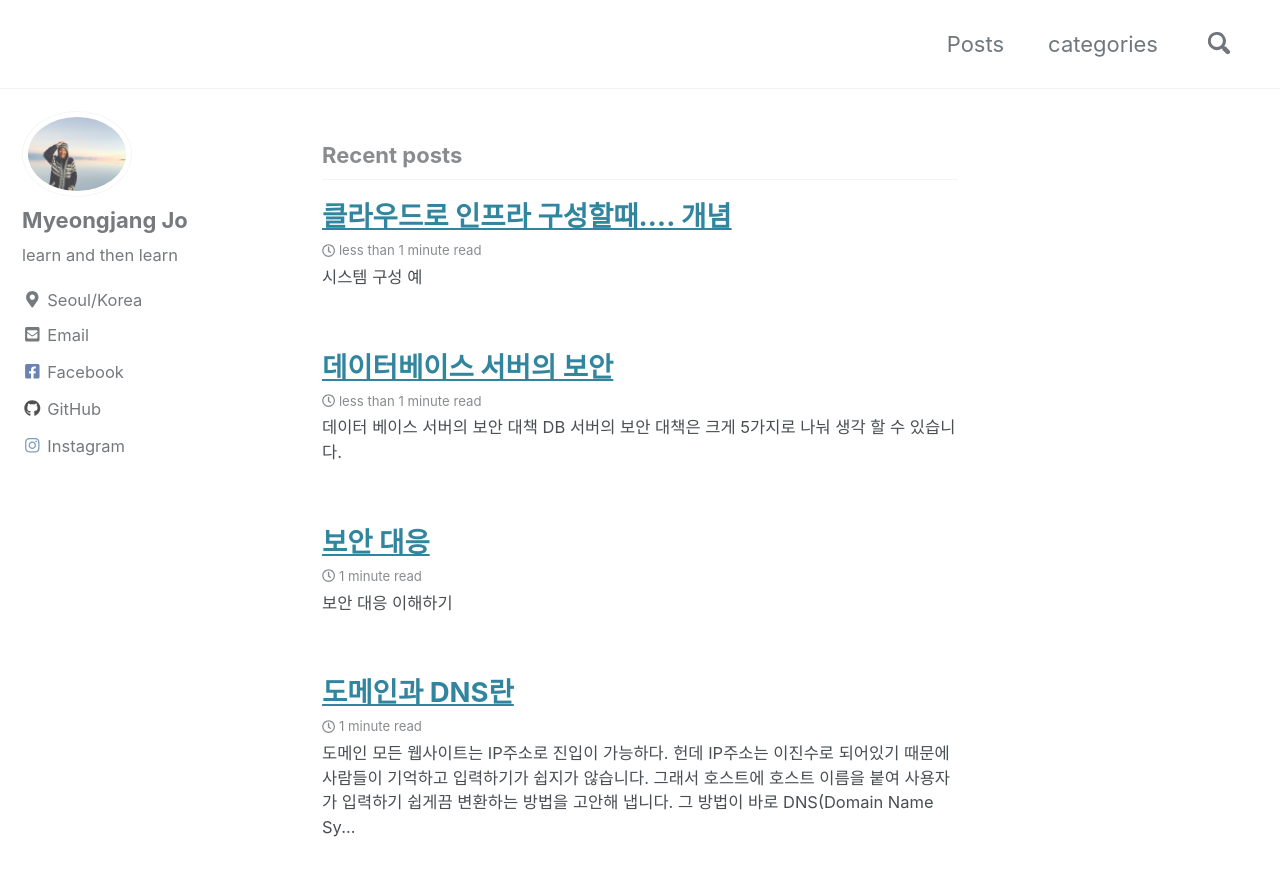
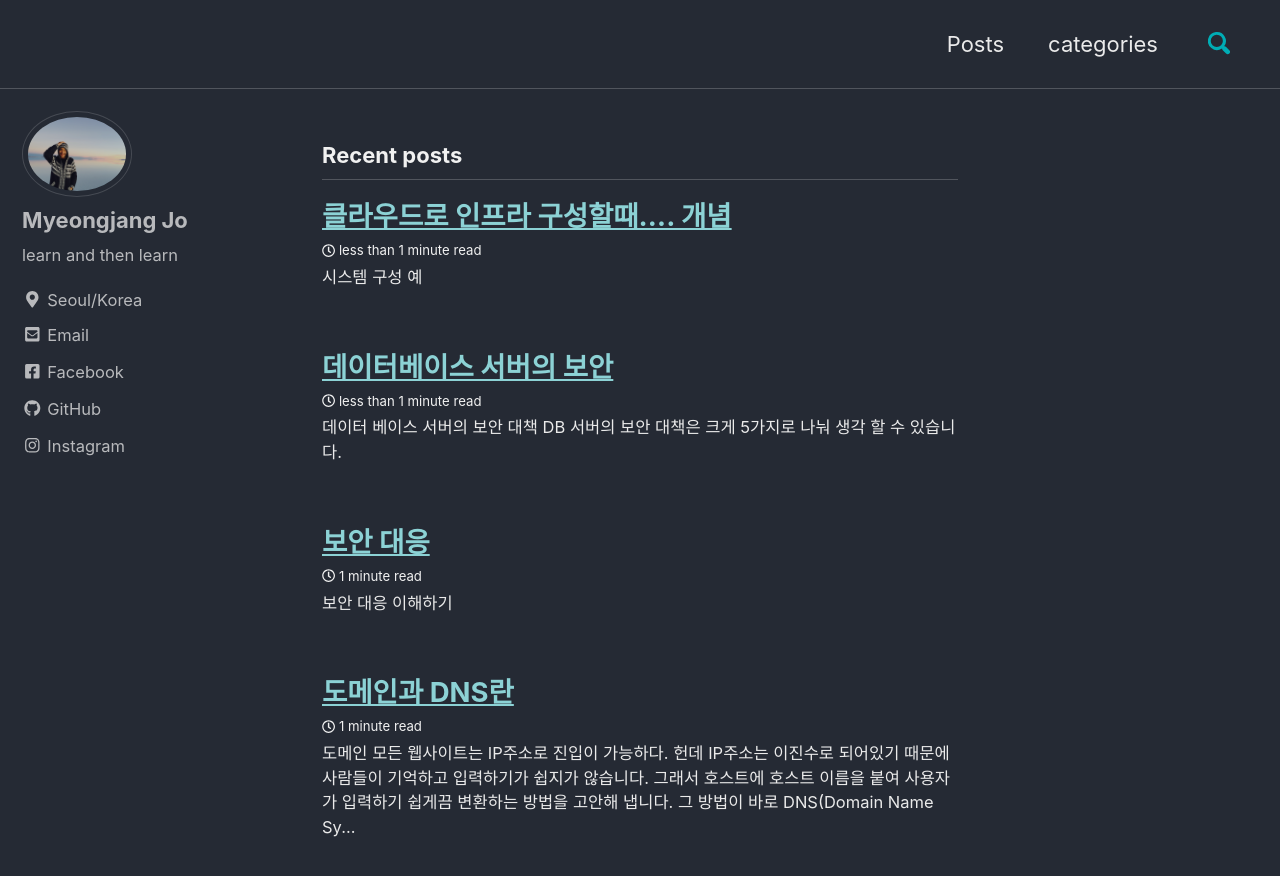
Before and after one commit to josephmjjo/josephmjjo.github.io, a Jekyll site: the page built from index.html, in a window 1280 px wide and 900 px high. Shown: the top 876 px of the window. Built offline with Jekyll 4.4.1, drawn with Linux system fonts in a browser that asks for light colours; cached includes are drawn as plain includes; nearby versions of some CDN libraries; the list of posts is cut into pages by our own code.

Commit message:
edited subnet

```diff
--- a/_config.yml
+++ b/_config.yml
@@ -12,7 +12,7 @@
 
 theme                  : "minimal-mistakes-jekyll"
 #remote_theme           : "mistakes/minimal-mistakes@4.16.4"
-minimal_mistakes_skin    : "default" # "air", "aqua", "contrast", "dark", "dirt", "neon", "mint", "plum", "sunrise"
+minimal_mistakes_skin    : "dark" # "air", "aqua", "contrast", "dark", "dirt", "neon", "mint", "plum", "sunrise"
 
 # Site Settings
 locale                   : "en-US"
--- a/_sass/minimal-mistakes/_reset.scss
+++ b/_sass/minimal-mistakes/_reset.scss
@@ -8,7 +8,7 @@ html {
   /* apply a natural box layout model to all elements */
   box-sizing: border-box;
   background-color: $background-color;
-  font-size: 10px;
+  font-size: 10px; /*default 16px*/
 
   @include breakpoint($medium) {
     font-size: 18px;
```
